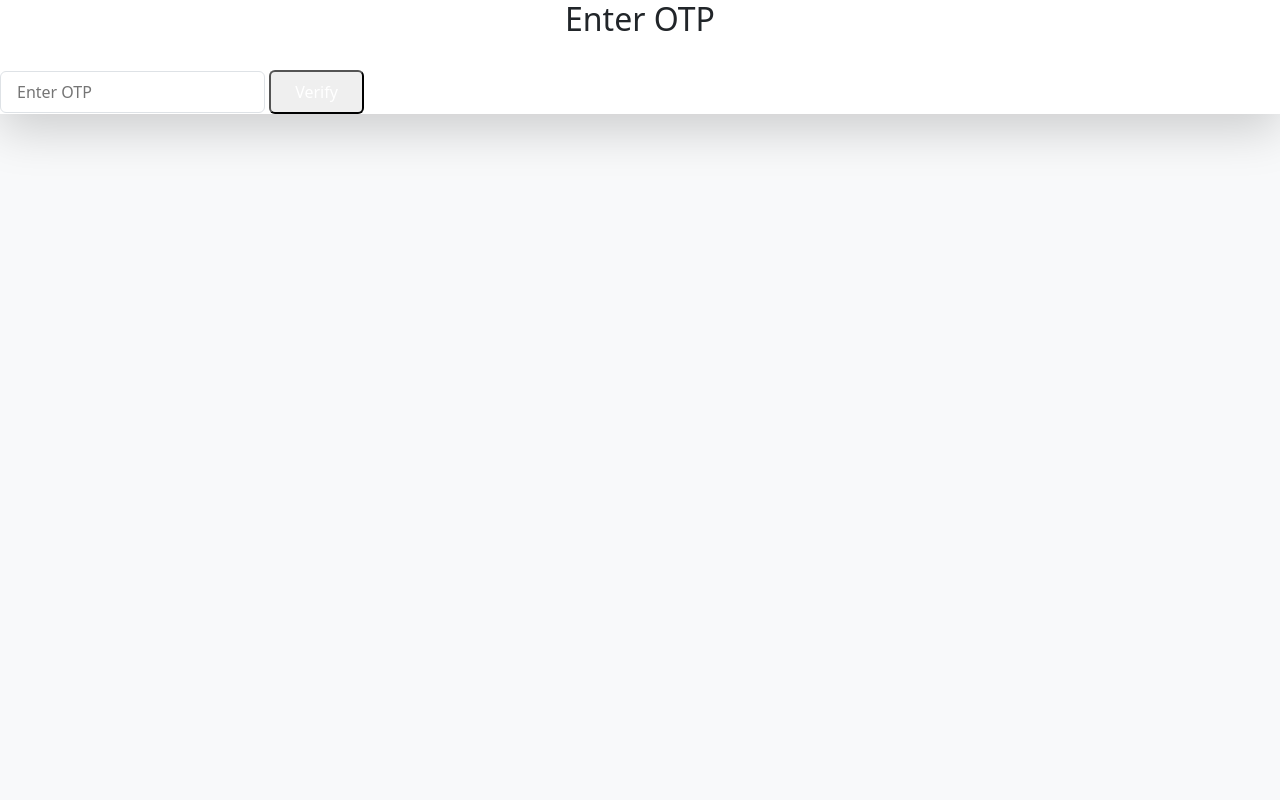
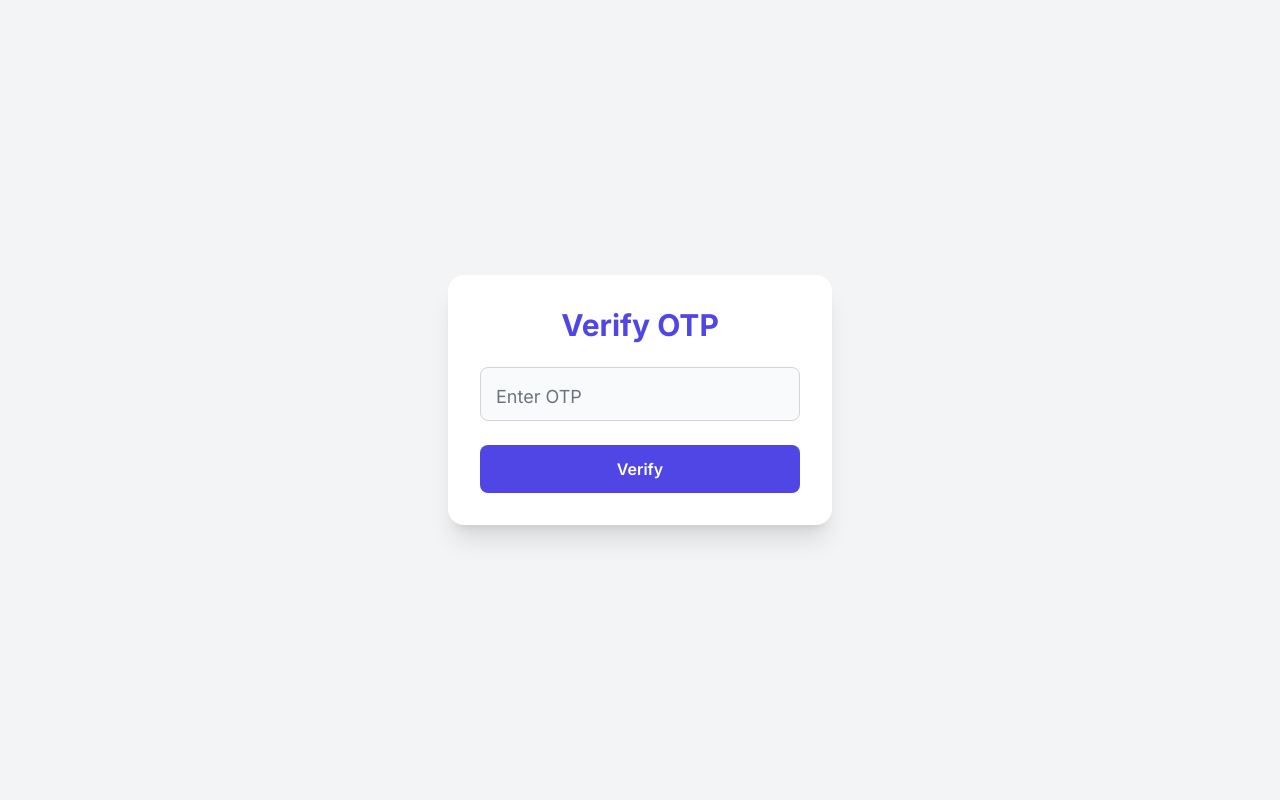
Before and after one commit to shark802/weathermonitoring, a Django app: page /user-verify-otp/ in a window 1280 px wide. Run offline with Django 4.2, Linux system fonts and the light colour scheme; some libraries are stand-ins or nearby versions.

Commit message:
updated to master

```diff
--- a/weatherapp/templates/userverify_otp.html
+++ b/weatherapp/templates/userverify_otp.html
@@ -2,23 +2,50 @@
 <!DOCTYPE html>
 <html lang="en">
 <head>
-  <meta charset="UTF-8">
-  <title>Verify OTP</title>
-  <link rel="stylesheet" href="https://cdn.jsdelivr.net/npm/bootstrap@5.3.0/dist/css/bootstrap.min.css">
+    <meta charset="UTF-8">
+    <meta name="viewport" content="width=device-width, initial-scale=1.0">
+    <title>Verify OTP</title>
+    <!-- Tailwind CSS CDN -->
+    <script src="https://cdn.tailwindcss.com"></script>
+    <style>
+      /* Custom styles for a cleaner look */
+      @import url('https://fonts.googleapis.com/css2?family=Inter:wght@400;600;700&display=swap');
+      body {
+        font-family: 'Inter', sans-serif;
+      }
+    </style>
 </head>
-<body class="bg-light">
-    <div class="flex justify-center items-center h-screen">
-        <div class="bg-white shadow-lg rounded-xl p-6 w-96">
-            <h2 class="text-xl font-bold text-center text-blue-600">Enter OTP</h2>
-            <form method="POST">
+<body class="bg-gray-100 flex items-center justify-center min-h-screen">
+    <div class="bg-white rounded-2xl shadow-xl p-8 max-w-sm w-full mx-4">
+        <h2 class="text-3xl font-bold text-center text-indigo-600 mb-6">Verify OTP</h2>
+        <form method="POST">
             {% csrf_token %}
-            <input type="text" name="otp" placeholder="Enter OTP"
-                    class="w-full border rounded px-3 py-2 mt-4 focus:outline-none focus:ring-2 focus:ring-blue-500">
-            <button type="submit" class="w-full mt-4 bg-blue-600 text-white px-4 py-2 rounded hover:bg-blue-700">
+            <!-- OTP Input -->
+            <div class="relative mb-6">
+                <input
+                    type="text"
+                    name="otp"
+                    id="otp"
+                    placeholder=" "
+                    class="block w-full px-4 py-3 text-lg text-gray-900 bg-gray-50 rounded-lg border border-gray-300 appearance-none focus:outline-none focus:ring-2 focus:ring-indigo-500 focus:border-indigo-500 peer"
+                    required
+                />
+                <label
+                    for="otp"
+                    class="absolute text-lg text-gray-500 duration-300 transform -translate-y-4 scale-75 top-4 z-10 origin-[0] left-4 peer-focus:text-indigo-600 peer-placeholder-shown:scale-100 peer-placeholder-shown:translate-y-0 peer-focus:scale-75 peer-focus:-translate-y-4"
+                >
+                    Enter OTP
+                </label>
+            </div>
+
+            <!-- Verify Button -->
+            <button
+                type="submit"
+                class="w-full bg-indigo-600 text-white font-semibold py-3 rounded-lg hover:bg-indigo-700 transition-colors duration-300"
+            >
                 Verify
             </button>
-            </form>
-        </div>
+        </form>
     </div>
 </body>
 </html>
```
